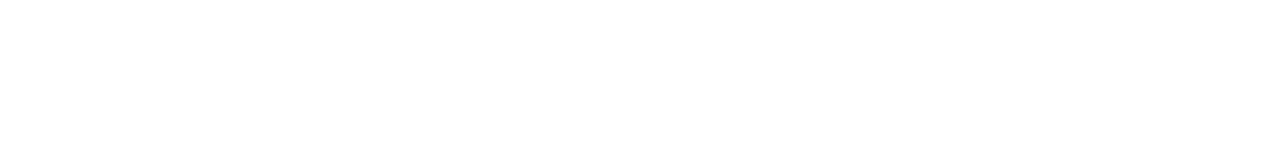
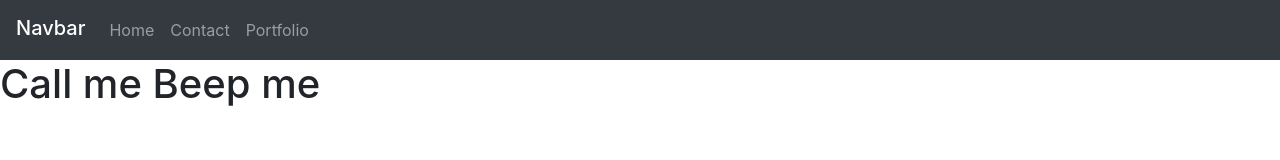
Before and after one commit to kaileesmith/My-Portfolio, a plain HTML site: page contact.html in a window 1280 px wide. Drawn offline with nearby package versions, Linux system fonts and the light colour scheme.

Commit message:
Navbar added to all html pages

```diff
--- a/contact.html
+++ b/contact.html
@@ -0,0 +1,35 @@
+<!DOCTYPE html>
+<html lang="en">
+<head>
+    <meta charset="UTF-8">
+    <meta name="viewport" content="width=device-width, initial-scale=1.0">
+    <title>Contact</title>
+    <!-- Bootstrap -->
+    <link rel="stylesheet" href="https://stackpath.bootstrapcdn.com/bootstrap/4.5.2/css/bootstrap.min.css" integrity="sha384-JcKb8q3iqJ61gNV9KGb8thSsNjpSL0n8PARn9HuZOnIxN0hoP+VmmDGMN5t9UJ0Z" crossorigin="anonymous">
+</head>
+<body>
+    <!-- Navbar -->
+    <nav class="navbar navbar-expand-lg navbar-dark bg-dark">
+        <span class="navbar-brand mb-1 h1">Navbar</span>
+     <button class="navbar-toggler" type="button" data-toggle="collapse" data-target="#navbarSupportedContent"
+      aria-controls="navbarSupportedContent" aria-expanded="false" aria-label="Toggle navigation">
+      <span class="navbar-toggler-icon"></span>
+    </button>
+    <div class="collapse navbar-collapse" id="navbarSupportedContent">
+      <ul class="nav navbar-nav navbar-right">
+        <li class="nav-item">
+            <a class="nav-link" href="./index.html">Home</a>
+          </li>
+        <li class="nav-item">
+          <a class="nav-link" href="./contact.html">Contact</a>
+        </li>
+        <li class="nav-item">
+          <a class="nav-link" href="./portfolio.html">Portfolio</a>
+        </li>
+      </ul>
+    </div>
+  </nav>
+  <!-- End Nav -->
+  <H1>Call me Beep me</H1>
+</body>
+</html>
```
Also changed, not shown: index.html (+30 -2 lines), portfolio.html (+35 -0 lines), style.css (added).
